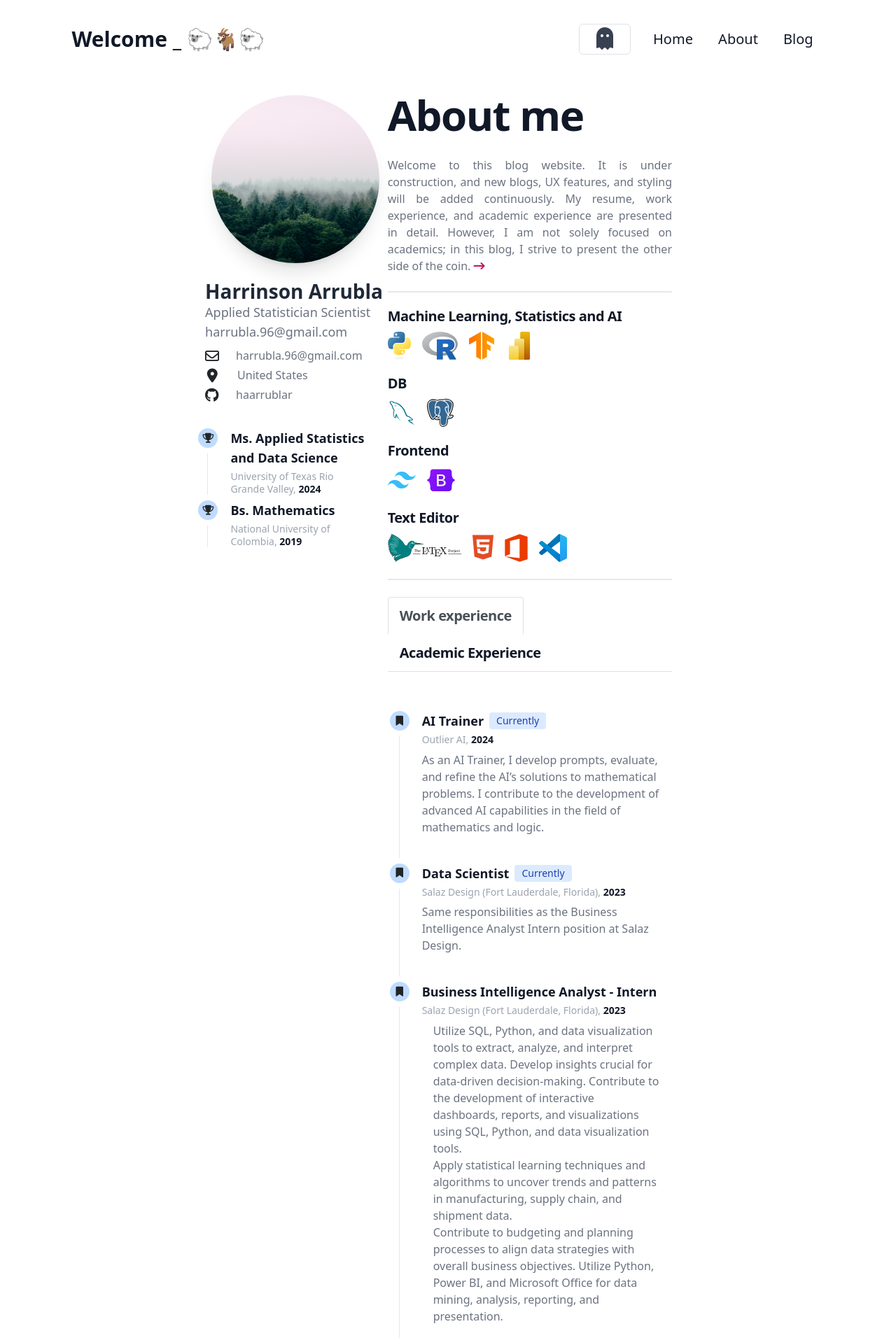
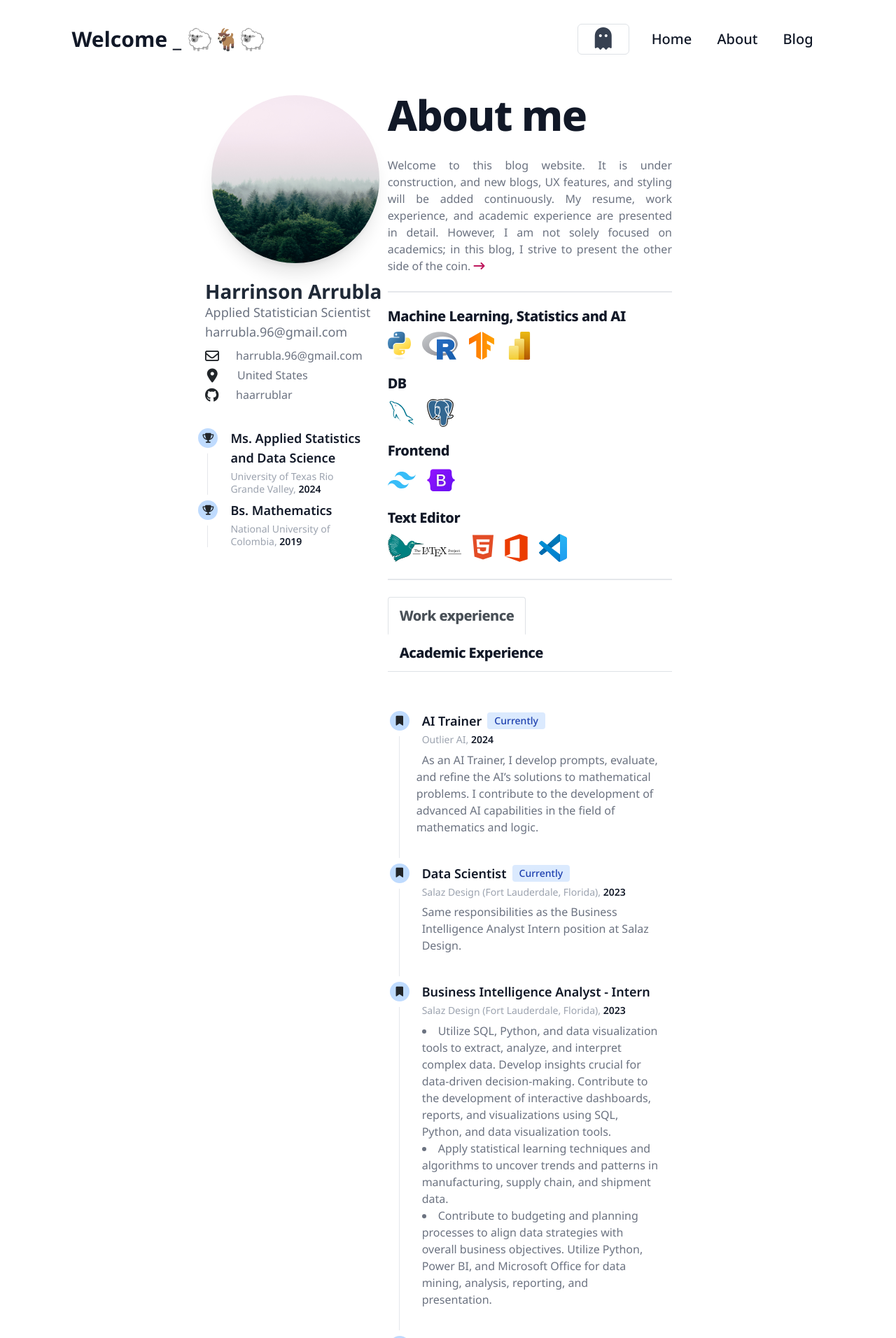
Before and after one commit to haarrublar/personalWebsite, a Django app: page / in a window 1280 px wide. Shown: the top 1912 px of the page at 70% size. Run offline with Django 4.2, Linux system fonts and the light colour scheme; some libraries are stand-ins or nearby versions.

Commit message:
solving listings issues in home page

```diff
--- a/static/css/base/main.css
+++ b/static/css/base/main.css
@@ -637,6 +637,10 @@ select {
 [type='file']:focus {
   outline: 1px solid ButtonText;
   outline: 1px auto -webkit-focus-ring-color;
+}
+
+body {
+  font-family: Noto Sans, sans-serif;
 }
 
 *, ::before, ::after {
@@ -1528,6 +1532,14 @@ select {
   flex-grow: 1;
 }
 
+.list-inside {
+  list-style-position: inside;
+}
+
+.list-disc {
+  list-style-type: disc;
+}
+
 .grid-cols-1 {
   grid-template-columns: repeat(1, minmax(0, 1fr));
 }
@@ -1803,11 +1815,6 @@ select {
   line-height: 2.25rem;
 }
 
-.text-4xl {
-  font-size: 2.25rem;
-  line-height: 2.5rem;
-}
-
 .text-base {
   font-size: 1rem;
   line-height: 1.5rem;
@@ -1949,6 +1956,12 @@ select {
 
 .title-link:hover {
   color: #1f2937;
+}
+
+/* avoid p tags newline or breakline inside list */
+
+li p {
+  display: inline;
 }
 
 /* -------------------------------------------*/
--- a/website/templates/home/timeline/work_experience_timeline.html
+++ b/website/templates/home/timeline/work_experience_timeline.html
@@ -35,9 +35,11 @@
       <p class="block mb-2 text-sm font-normal leading-none text-gray-400 dark:text-gray-500 ml-2" style="line-height: 1.25;">
         Salaz Design (Fort Lauderdale, Florida), <span class="font-semibold text-gray-900 dark:text-white"> 2023</span>
       </p>
-      <p class="mb-4 text-base font-normal text-gray-500 dark:text-gray-400 ml-2">
-        Same responsibilities as the Business Intelligence Analyst Intern position at Salaz Design.
-      </p>
+      <div class="ml-2">
+        <p class="mb-4 text-base font-normal text-gray-500 dark:text-gray-400">
+          Same responsibilities as the Business Intelligence Analyst Intern position at Salaz Design.
+        </p>
+      </div>
     </li>
     <li class="mb-10 ml-6">
       <span class="flex absolute -left-3.5 justify-center items-center w-7 h-7 bg-blue-200 rounded-full ring-8 ring-white dark:ring-gray-900 dark:bg-blue-900">
@@ -49,7 +51,7 @@
       <p class="block mb-2 text-sm font-normal leading-none text-gray-400 dark:text-gray-500 ml-2" style="line-height: 1.25;">
         Salaz Design (Fort Lauderdale, Florida), <span class="font-semibold text-gray-900 dark:text-white"> 2023</span>
       </p>
-      <ul class="ml-6 custom-bullet text-base font-normal text-gray-500 dark:text-gray-400">
+      <ul class="ml-2 list-disc list-inside text-base font-normal text-gray-500 dark:text-gray-400">
         <li>
           <p>
             Utilize SQL, Python, and data visualization tools to extract, analyze, and interpret complex data. Develop insights crucial for data-driven decision-making. Contribute to the development of interactive dashboards, reports, and visualizations using SQL, Python, and data visualization tools.
@@ -80,7 +82,7 @@
       <p class="block mt-2 mb-2 text-sm font-normal leading-none text-gray-400 dark:text-gray-500 ml-2" style="line-height: 1.25;">
         The National Science Foundation (NSF) Research Experience for Undergraduate Students (REU) Program on Applied Mathematics and Computational and Data Science
       </p>
-      <ul class="ml-6 custom-bullet text-base font-normal text-gray-500 dark:text-gray-400">
+      <ul class="ml-2 list-disc list-inside text-base font-normal text-gray-500 dark:text-gray-400">
         <li>
           <p>
             Provided comprehensive training to undergraduate students in Python, R, and MATLAB for the purpose of modeling fractional differential equations and effectively visualizing the outcomes of their mathematical simulations.
@@ -108,7 +110,7 @@
       <p class="block mb-2 text-sm font-normal leading-none text-gray-400 dark:text-gray-500 ml-2" style="line-height: 1.25;">
         University of Texas Rio Grande Valley (Edinburg, Texas), <span class="font-semibold text-gray-900 dark:text-white"> 2021</span>
       </p>
-      <ul class="ml-6 custom-bullet text-base font-normal text-gray-500 dark:text-gray-400">
+      <ul class="ml-2 list-disc list-inside text-base font-normal text-gray-500 dark:text-gray-400">
         <li>
           <p>
             Assisted in guiding students through the process of mathematical modeling, helping them formulate and solve mathematical problems related to real-world scenarios.
@@ -136,7 +138,7 @@
       <p class="block mb-2 text-sm font-normal leading-none text-gray-400 dark:text-gray-500 ml-2" style="line-height: 1.25;">
         Caldas University (Manizales, Colombia),  <span class="font-semibold text-gray-900 dark:text-white"> 2020</span>
       </p>
-      <ul class="ml-6 custom-bullet text-base font-normal text-gray-500 dark:text-gray-400">
+      <ul class="ml-2 list-disc list-inside text-base font-normal text-gray-500 dark:text-gray-400">
         <li>
           <p>
             Delivered comprehensive instruction in Calculus II, ensuring students grasped advanced mathematical concepts. Employed diverse teaching methods and practical examples to enhance understanding and problem-solving skill
@@ -164,7 +166,7 @@
       <p class="block mb-2 text-sm font-normal leading-none text-gray-400 dark:text-gray-500 ml-2" style="line-height: 1.25;">
         National University of Colombia (Manizales, Colombia),  <span class="font-semibold text-gray-900 dark:text-white"> 2018</span>
       </p>
-      <ul class="ml-6 custom-bullet text-base font-normal text-gray-500 dark:text-gray-400">
+      <ul class="ml-2 list-disc list-inside text-base font-normal text-gray-500 dark:text-gray-400">
         <li>
           <p>
             Responsible for organizing and overseeing Math Olympiads at the departmental level. Ensured smooth logistics, including test preparation, distribution, and supervision.
--- a/website/templates/main.html
+++ b/website/templates/main.html
@@ -33,7 +33,10 @@
    <!-- Include imagesLoaded from CDN -->
    <script src="https://cdnjs.cloudflare.com/ajax/libs/jquery.imagesloaded/4.1.4/imagesloaded.pkgd.min.js"></script>
 
-
+   <!-- Fonts: IBM Plex Serif -->
+   <link rel="preconnect" href="https://fonts.googleapis.com">
+   <link rel="preconnect" href="https://fonts.gstatic.com" crossorigin>
+   <link href="https://fonts.googleapis.com/css2?family=Noto+Sans:ital,wght@0,100..900;1,100..900&display=swap" rel="stylesheet">
 </head>
 
 
```
Also changed, not shown: tailwind.config.js (+8 -5 lines), static/css/tw/tailwind-input.css.
